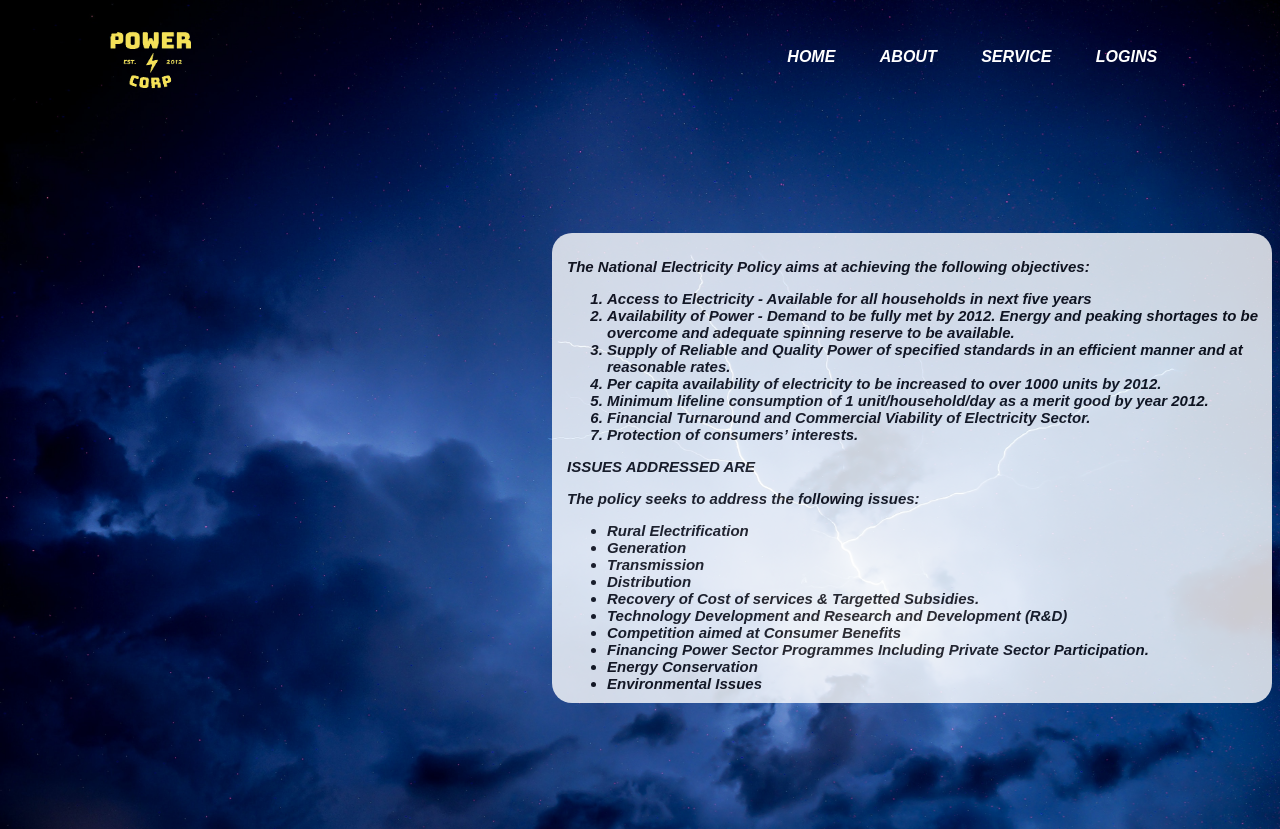
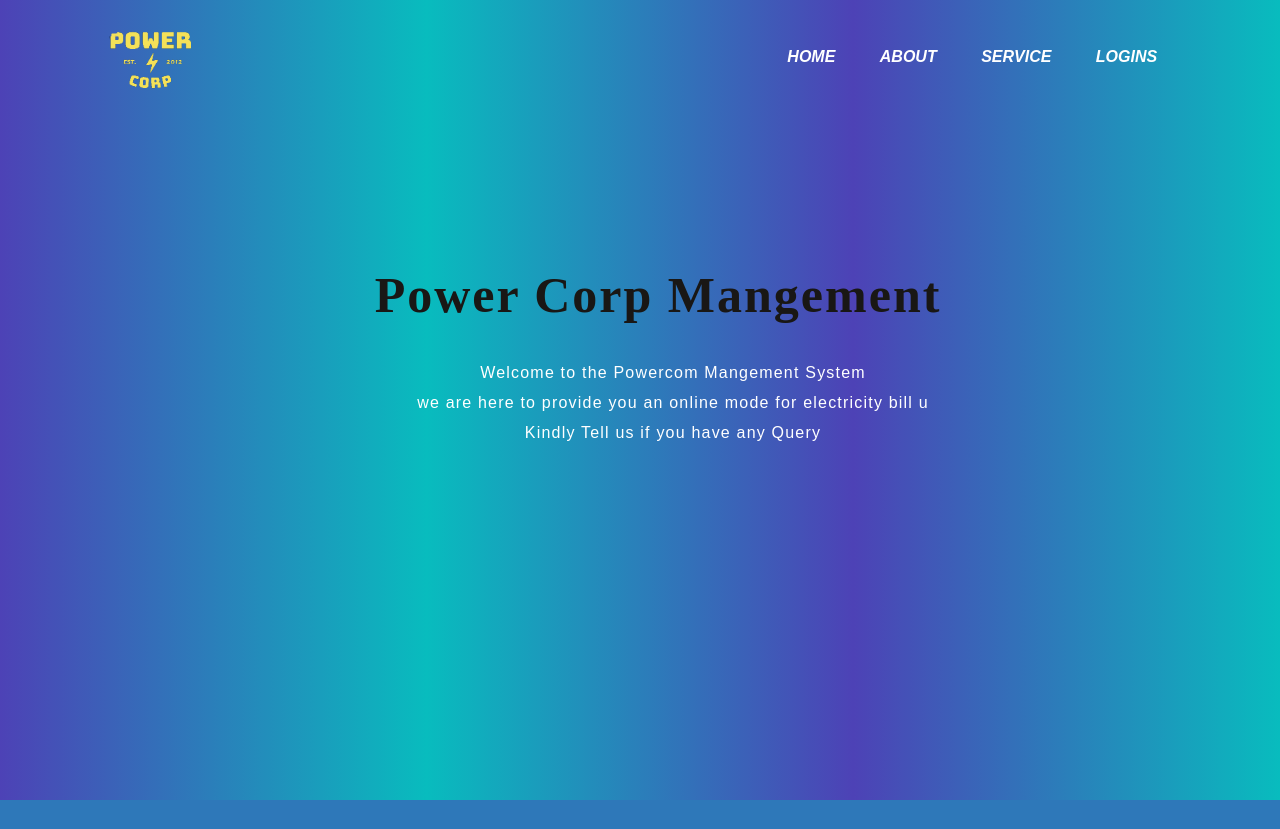
Before and after one commit to SyntaxEnemies/power-corp, a Flask app: page / in a window 1280 px wide. After the commit the page ends 800 px from the top, so only its background shows below. Run offline with Flask 2, Linux system fonts and the light colour scheme.

Commit message:
home page modified

```diff
--- a/static/homedesign.css
+++ b/static/homedesign.css
@@ -1,94 +1,8 @@
-    body{
-        background-image: url(images/home_bg.jpg);
-        background-size: cover;
-        font-family: sans-serif;
-      color:white;
-    }
-    .menubar{
-
-      width: 85%;
-      margin: auto;
-      padding: 11px 0;
-      display: flex;
-      align-items:  center;
-      justify-content: space-between;
-
-  }
-   .menubar .logo{
-      width:100px;
-      cursor:pointer;
-    }
-  .menubar ul li{
-
-      list-style: none;
-      display: inline-block;
-      margin: 0 20px;
-      position: relative;
-  }
-  .menubar ul li a {
-    text-decoration: none;
-    color: white;
-    text-transform: uppercase;
-  }
-  .menubar ul li::after{
-      content:'';
-      height: 3px;
-      width: 0;
-      background: #009688;
-      position: absolute;
-      left: 0;
-      bottom: -5px;
-      transition: 0.3s;
-
-  }
-  .menubar ul li:hover::after{
-       width: 100%;
-  }
-  .menubar ul li a:hover
-  {
-  background-color:black;
-  border-radius: 10px;
-
-
-  }
-  .submenu{
-  display: none;
-  position: absolute;
-  left: 0;
-  top: 100%;
-
-  }
-  .submenu ul li{
-    display: block;
-    margin:10px;
-  }
-  .menubar ul li:hover .submenu{
-  display: block;
-  }
-
-  .scroll-bg{
-  float : right;
-  width=800px;
-  margin: 10% auto;
-  background: white;
-  opacity: .8;
-  padding: 10px;
-  border-radius: 20px;
-
-
-
-  }
-  .scroll-div{
-    width:700px;
-    height:450px;
-    overflow:hidden;
-    overflow-y: scroll;
-
-  }
-  .scroll-object{
-  color: rgb(16, 10, 10);
-  font-family:sans-serif,cursive;
-  font-size: 15px;
-  margin-top: 15px;
-  margin-left: 5px;
-  }
+    body{/* background-image: url(images/home_bg.jpg); */background: linear-gradient(0.25turn, #4d42b6,#08BCBE,#4d42b6,#08BCBE);  font-family: sans-serif;
+      color:white; }.menubar{ width: 85%; margin: auto; padding: 11px 0; display: flex; align-items:  center; justify-content: space-between; }.menubar .logo{ width:100px;
+      cursor:pointer;}.menubar ul li{ list-style: none; display: inline-block; margin: 0 20px; position: relative;} .menubar ul li a { text-decoration: none; color: white;
+    text-transform: uppercase; } .menubar ul li::after{ content:''; height: 3px; width: 0; background: #009688; position: absolute; left: 0; bottom: -5px; transition: 0.3s;
+  } .menubar ul li:hover::after{ width: 100%;} .menubar ul li a:hover { background-color:black; border-radius: 10px; } .submenu{ display: none; position: absolute; left: 0; top: 100%;
+  } .submenu ul li{ display: block; margin:10px; }.menubar ul li:hover .submenu{ display: block;} .content{ width: 100%; position: absolute; top: 40%; transform: translateY(-50%);
+  text-align: center; color: #fff;} .content .par{ padding-left: 50px; padding-bottom: 25px; font-family: Arial; letter-spacing: 1.2px; line-height: 30px; } .content h1{
+    font-family: 'Times New Roman'; font-size: 50px; padding-left: 20px; margin-top: 9%; letter-spacing: 2px; color: #191715;}
--- a/templates/home.html
+++ b/templates/home.html
@@ -23,44 +23,12 @@
                          </div>
                   </ul>
              </div>
+             <div class="content">
+                <h1>Power Corp Mangement</h1>
+                <p class="par">Welcome to the Powercom Mangement System  <br> we are here to provide you an online mode for electricity bill
+       u             <br> Kindly Tell us if you have any Query</p>
+       </div>
 
-          <div class="scroll-bg">
-            <div class="scroll-div">
-                <div class="scroll-object">
-                  <b><i>  The National Electricity Policy aims at achieving the following objectives:
-                 <ol>
-              <li>   Access to Electricity - Available for all households in next five years</li>
-                <li>     Availability of Power - Demand to be fully met by 2012. Energy and peaking shortages to be overcome and adequate spinning reserve to be available.</li>
-                    <li>    Supply of Reliable and Quality Power of specified standards in an efficient manner and at reasonable rates.</li>
-                        <li>    Per capita availability of electricity to be increased to over 1000 units by 2012.</li>
-                            <li>    Minimum lifeline consumption of 1 unit/household/day as a merit good by year 2012.</li>
-                                <li>   Financial Turnaround and Commercial Viability of Electricity Sector.</li>
-                                    <li>   Protection of consumers’ interests.</li>
-                   </ol>
-
-
-        <p>ISSUES ADDRESSED ARE </p>
-
-             The policy seeks to address the following issues:
-        <ul>
-
-               <li>Rural Electrification</li>
-                      <li>Generation</li>
-                             <li>Transmission</li>
-                                  <li>Distribution</li>
-                                      <li>Recovery of Cost of services & Targetted Subsidies.</li>
-                                            <li>Technology Development and Research and Development (R&D)</li>
-                                                <li>Competition aimed at Consumer Benefits</li>
-                                                    <li>Financing Power Sector Programmes Including Private Sector Participation.</li>
-                                                        <li>Energy Conservation</li>
-                                                            <li>Environmental Issues</li>
-                                                               <li>Training and Human Resource Development</li>
-                                                                   <li>Cogeneration and Non-Conventional Energy Sources</li>
-                                                                   <li>Protection of Consumer interests and Quality Standards</li>
-        </ul>
-   </i></b>
-                </div>
-            </div>
           </div>
 
 </body>
```
Also changed, not shown: static/style.css (deleted, +0 -47 lines), templates/login_base.html (deleted, +0 -52 lines).
